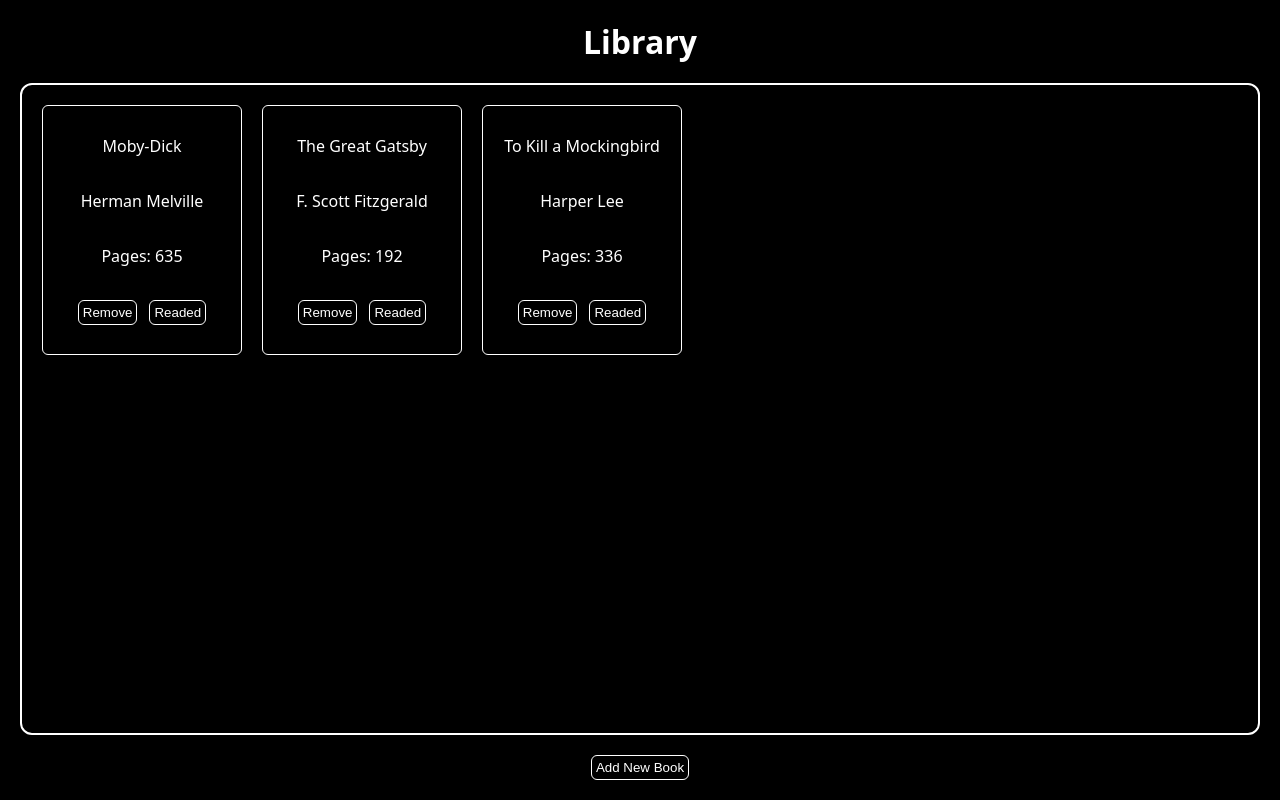
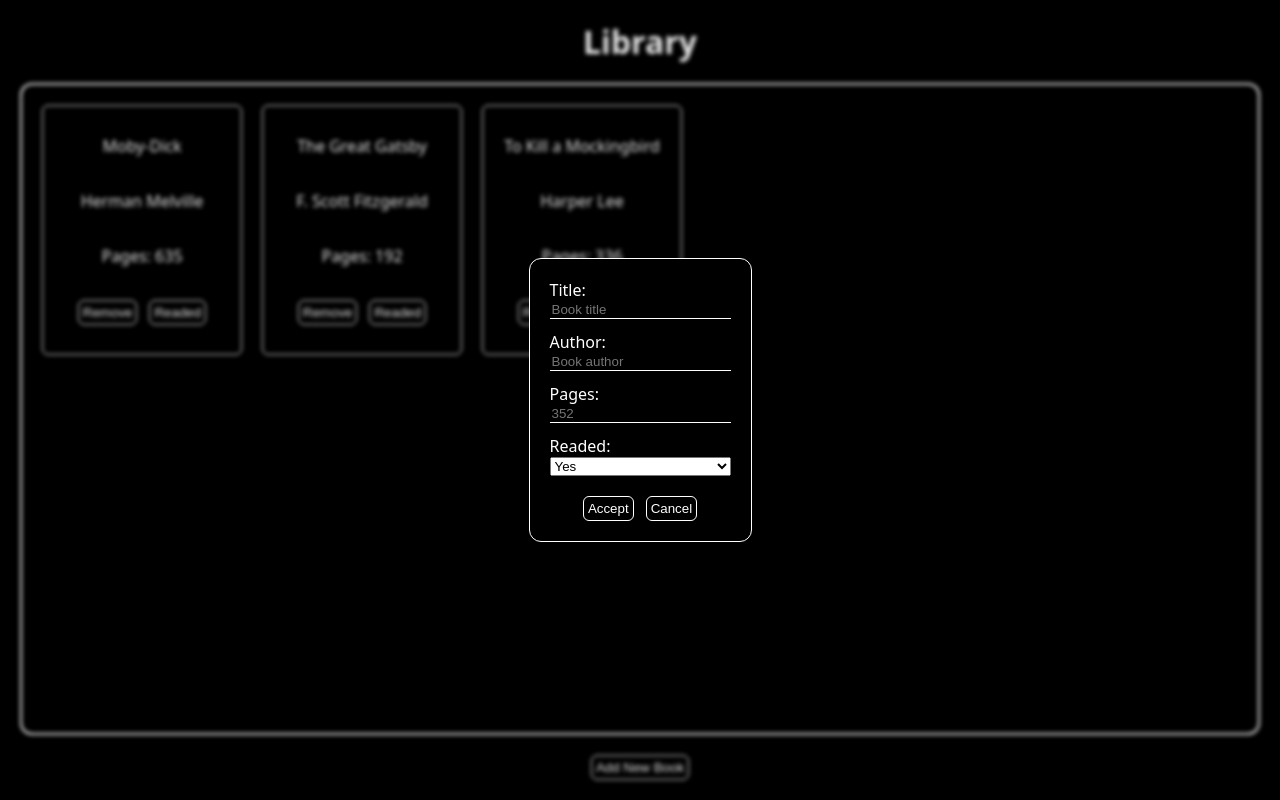
Before and after one commit to fn-cafeina/library, a plain HTML site: page index.html in a window 1280 px wide. Both pictures are taken after a click on the button "Add New Book". Drawn offline with Linux system fonts and the light colour scheme.

Commit message:
feat: add dialog and rendering function

```diff
--- a/index.html
+++ b/index.html
@@ -9,37 +9,38 @@
   <script src="src/main.js" defer></script>
 </head>
 <body>
+  <dialog>
+    <div>
+      <form>
+        <div>
+          <label for="book-title">Title:</label>
+          <input type="text" id="book-title" placeholder="Book title">
+        </div>
+        <div>
+          <label for="book-author">Author:</label>
+          <input type="text" id="book-author" placeholder="Book author">
+        </div>
+        <div>
+          <label for="book-pages">Pages:</label>
+          <input type="number" id="book-pages" placeholder="352">
+        </div>
+        <div>
+          <label for="readed-select">Readed:</label>
+          <select name="select" id="readed-select">
+            <option value="readed" selected>Yes</option>
+            <option value="unreaded">No</option>
+          </select>
+        </div>
+      </form>
+      <div class="dialog-btns">
+        <button type="button" class="btn">Accept</button>
+        <button type="button" class="btn">Cancel</button>
+      </div>
+    </div>
+  </dialog>
   <div class="container">
     <p>Library</p>
-    <div class="library">
-      <div class="book">
-        <p>Moby-Dick</p>
-        <p>Herman Melville</p>
-        <p>Pages: <span>635</span></p>
-        <div>
-          <button type="button" class="btn">Remove</button>
-          <button type="button" class="btn">Readed</button>
-        </div>
-      </div>
-      <div class="book">
-        <p>The Great Gatsby</p>
-        <p>F. Scott Fitzgerald</p>
-        <p>Pages: <span>192</span></p>
-        <div>
-          <button type="button" class="btn">Remove</button>
-          <button type="button" class="btn">Readed</button>
-        </div>
-      </div>
-      <div class="book">
-        <p>To Kill a Mockingbird</p>
-        <p>Harper Lee</p>
-        <p>Pages: <span>336</span></p>
-        <div>
-          <button type="button" class="btn">Remove</button>
-          <button type="button" class="btn">Readed</button>
-        </div>
-      </div>
-    </div>
+    <div class="library"></div>
     <div>
       <button type="button" class="add-book-btn btn">Add New Book</button>
     </div>
--- a/src/main.js
+++ b/src/main.js
@@ -0,0 +1,63 @@
+const addBookBtn = document.querySelector(".add-book-btn");
+
+function openDialog() {
+  const dialog = document.querySelector("dialog");
+  dialog.showModal();
+}
+
+addBookBtn.addEventListener("click", openDialog);
+
+function renderBooks(books) {
+  const library = document.querySelector(".library");
+
+  while(library.firstChild) library.removeChild(library.firstChild);
+
+  books.forEach((book) => {
+    const bookDiv = document.createElement("div");
+    const titleP = document.createElement("p");
+    const authorP = document.createElement("p");
+    const pagesP = document.createElement("p");
+    const buttonsDivContainer = document.createElement("div");
+    const removeBtn = document.createElement("button");
+    const readedBtn = document.createElement("button");
+
+    titleP.textContent = book.title;
+    authorP.textContent = book.author;
+    pagesP.textContent = `Pages: ${book.nPages}`;
+
+    removeBtn.textContent = "Remove";
+    readedBtn.textContent = "Readed";
+
+    removeBtn.classList.add("btn");
+    readedBtn.classList.add("btn");
+
+    bookDiv.classList.add("book");
+
+    buttonsDivContainer.append(removeBtn, readedBtn);
+    bookDiv.append(titleP, authorP, pagesP, buttonsDivContainer);
+    library.appendChild(bookDiv);
+  });
+}
+
+const books = [
+  {
+    title: "Moby-Dick",
+    author: "Herman Melville",
+    nPages: 635,
+    readed: true
+  },
+  {
+    title: "The Great Gatsby",
+    author: "F. Scott Fitzgerald",
+    nPages: 192,
+    readed: true
+  },
+  {
+    title: "To Kill a Mockingbird",
+    author: "Harper Lee",
+    nPages: 336,
+    readed: false
+  }
+];
+
+renderBooks(books);
--- a/src/styles.css
+++ b/src/styles.css
@@ -56,3 +56,46 @@ body {
   display: flex;
   gap: 12px;
 }
+
+dialog {
+  background-color: #000;
+  color: #fff;
+  border-radius: 12px;
+  border: 1px solid #fff;
+  padding: 20px;
+}
+
+dialog::backdrop {
+  backdrop-filter: blur(2px);
+}
+
+dialog > div {
+  display: flex;
+  flex-direction: column;
+  gap: 20px;
+  align-items: center;
+}
+
+dialog > div > form {
+  display: flex;
+  flex-direction: column;
+  gap: 12px;
+}
+
+dialog > div > form > div {
+  display: flex;
+  flex-direction: column;
+}
+
+dialog > div > form > div > input {
+  background-color: transparent;
+  border: none;
+  border-bottom: 1px solid #fff;
+  color: #fff;
+  outline: none;
+}
+
+.dialog-btns {
+  display: flex;
+  gap: 12px;
+}
```
